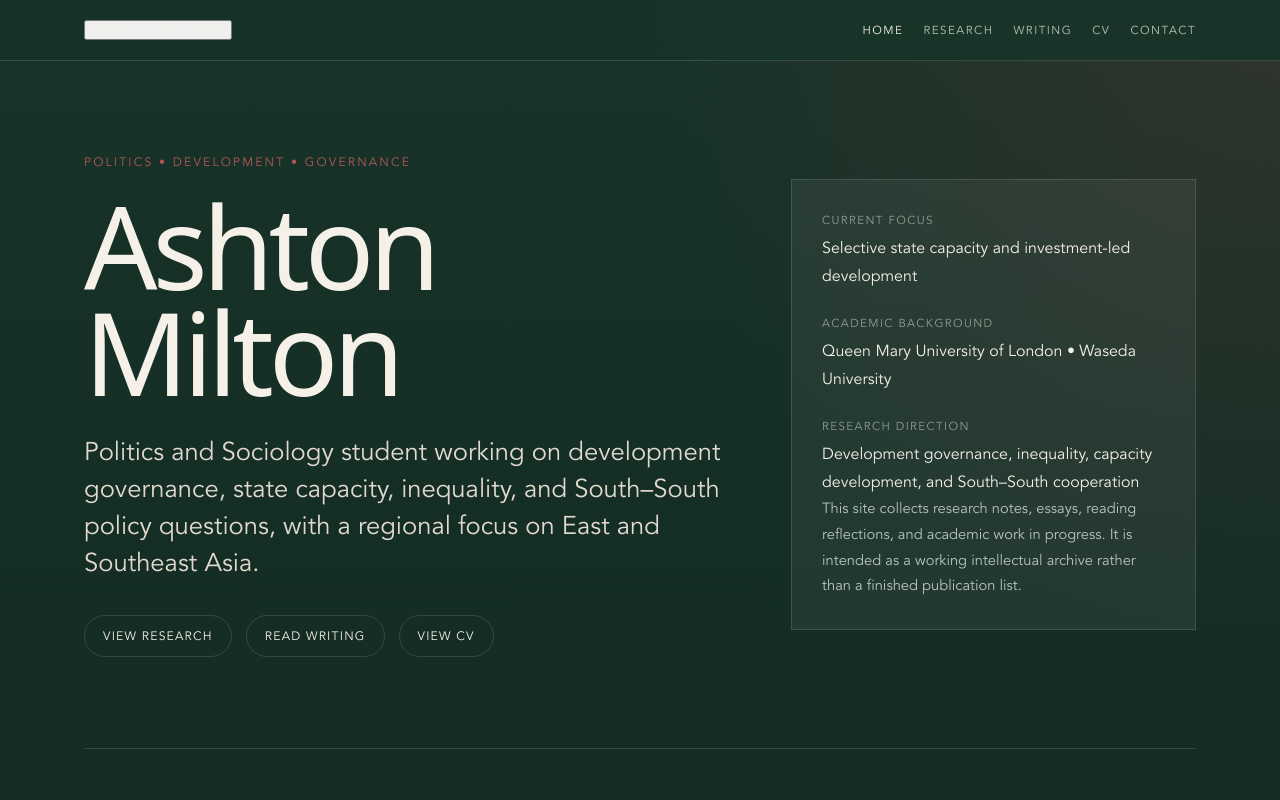
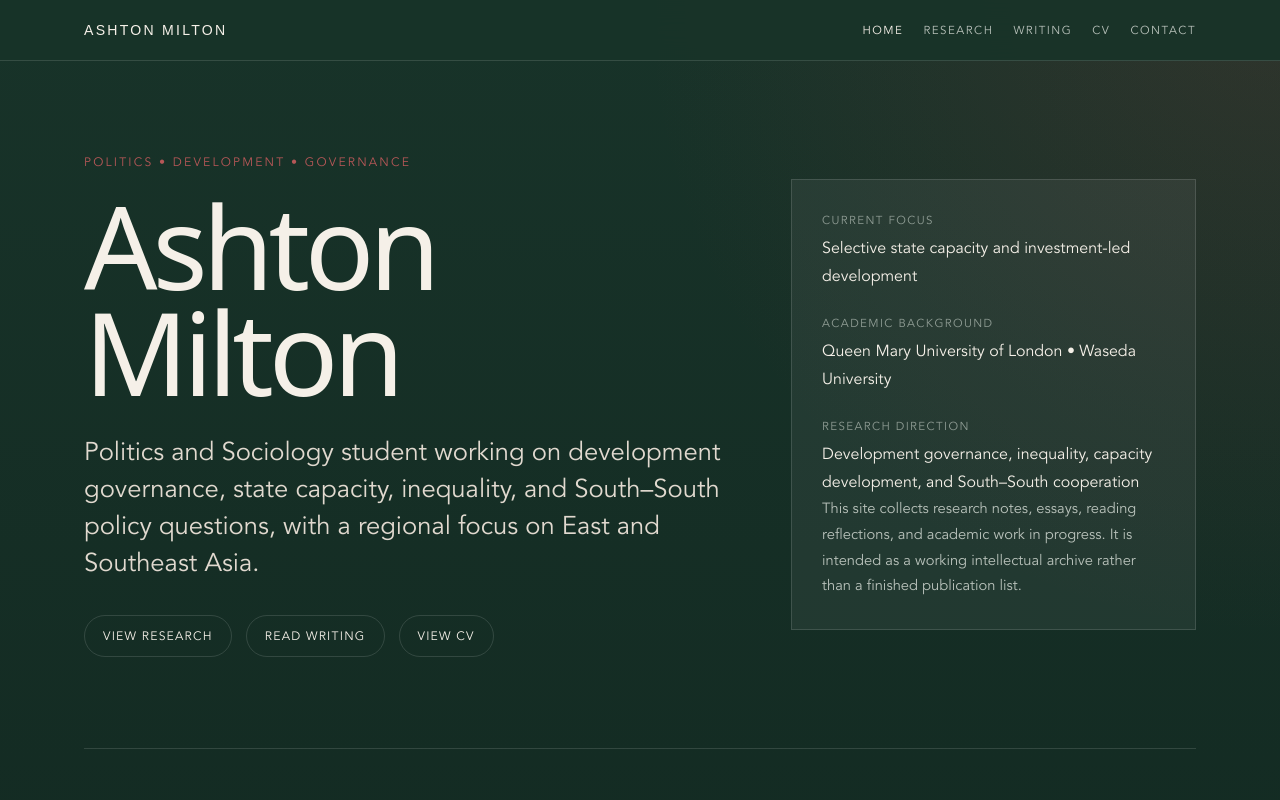
Before and after one commit to ashtonmilton/ashtonmilton-site, a plain HTML site: page index.html in a window 1280 px wide. Shown: the top 800 px of the page. Drawn offline with Linux system fonts and the light colour scheme; files whose address does not match are found by name; a web font is replaced by a local one.

Commit message:
Update index.html

```diff
--- a/index.html
+++ b/index.html
@@ -91,10 +91,12 @@
 
     .brand {
       font-size: 0.88rem;
-      letter-spacing: 0.16em;
-      text-transform: uppercase;
-      font-weight: 400;
-      cursor: pointer;
+  letter-spacing: 0.16em;
+  text-transform: uppercase;
+  font-weight: 400;
+  cursor: pointer;
+  border: 0;
+  background: transparent;
     }
 
     .nav-links {
```
